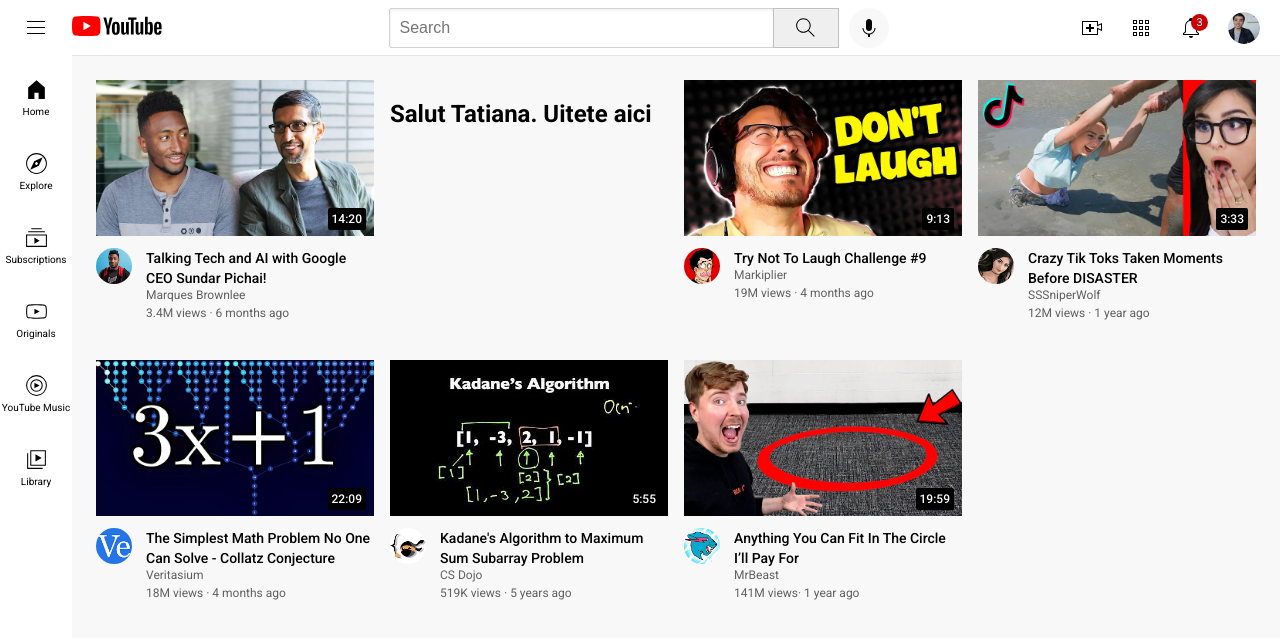
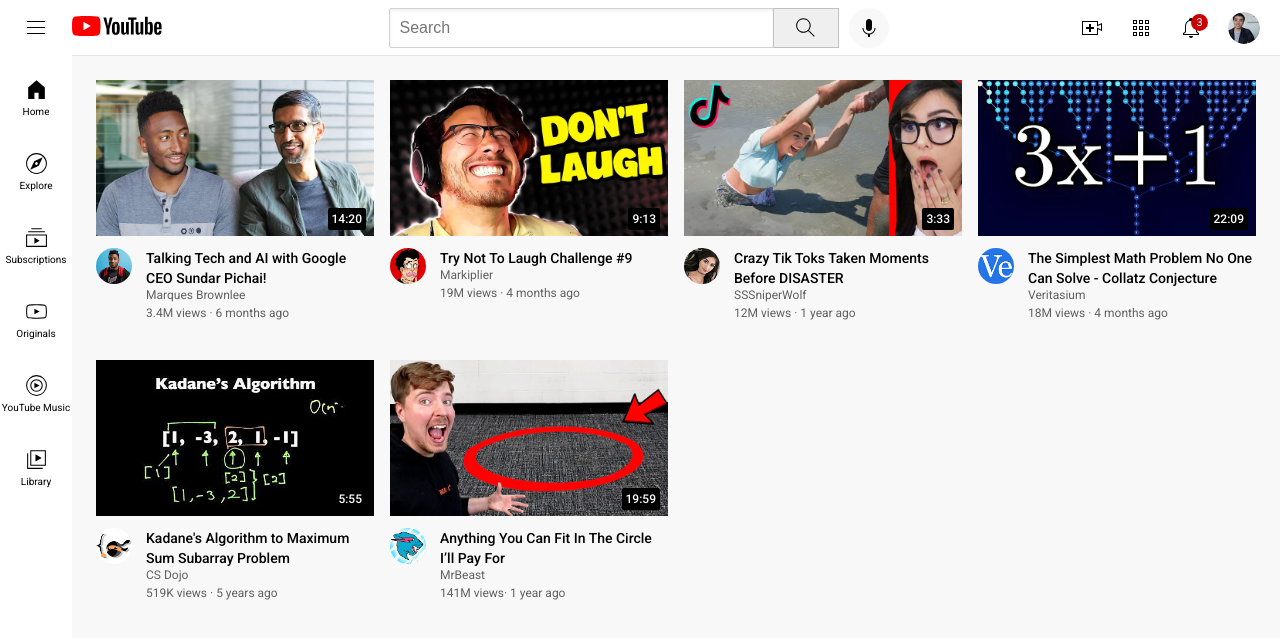
Before and after one commit to Staver37/Adrian-website, a plain HTML site: page index.html in a window 1280 px wide. Drawn offline with Linux system fonts and the light colour scheme.

Commit message:
Update index.html

```diff
--- a/index.html
+++ b/index.html
@@ -129,7 +129,6 @@
             </div>
         </div>
 
-             <h1>Salut Tatiana. Uitete aici</h1>
         <div class="video-preview">
           <a  class="video-link" href="https://www.youtube.com/watch?v=mP0RAo9SKZk&t=1s">
             <div class="thumbnail-row">
```
